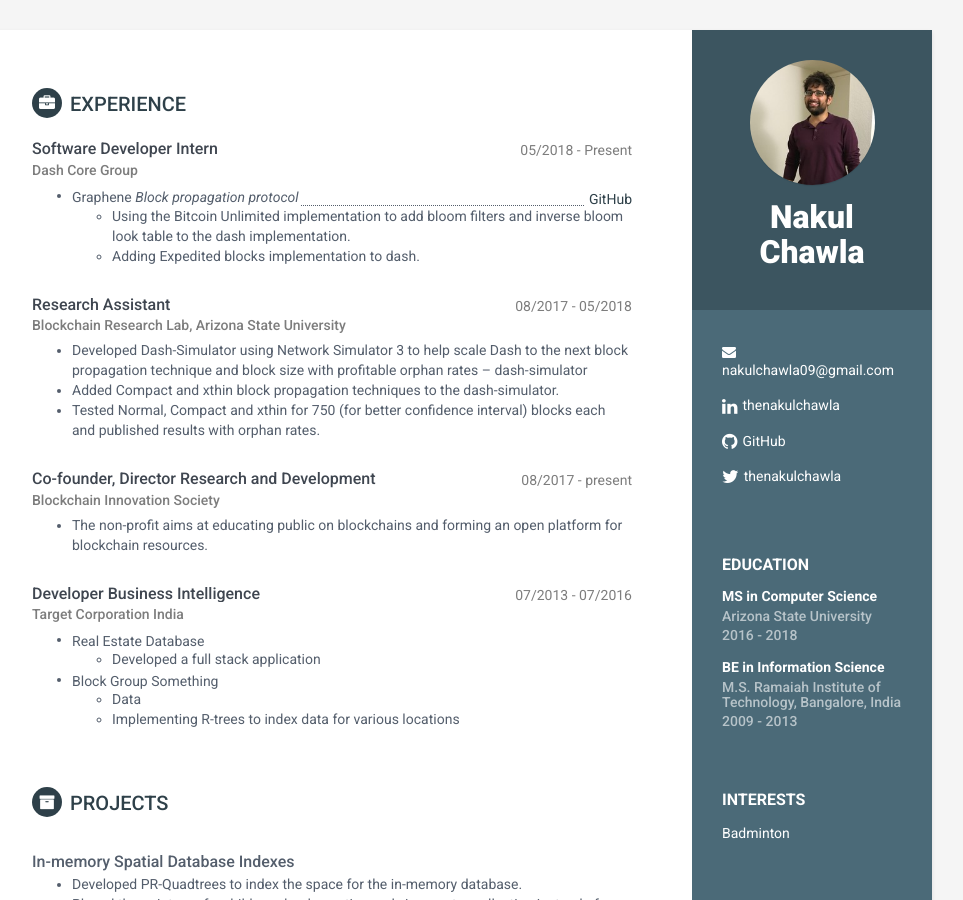
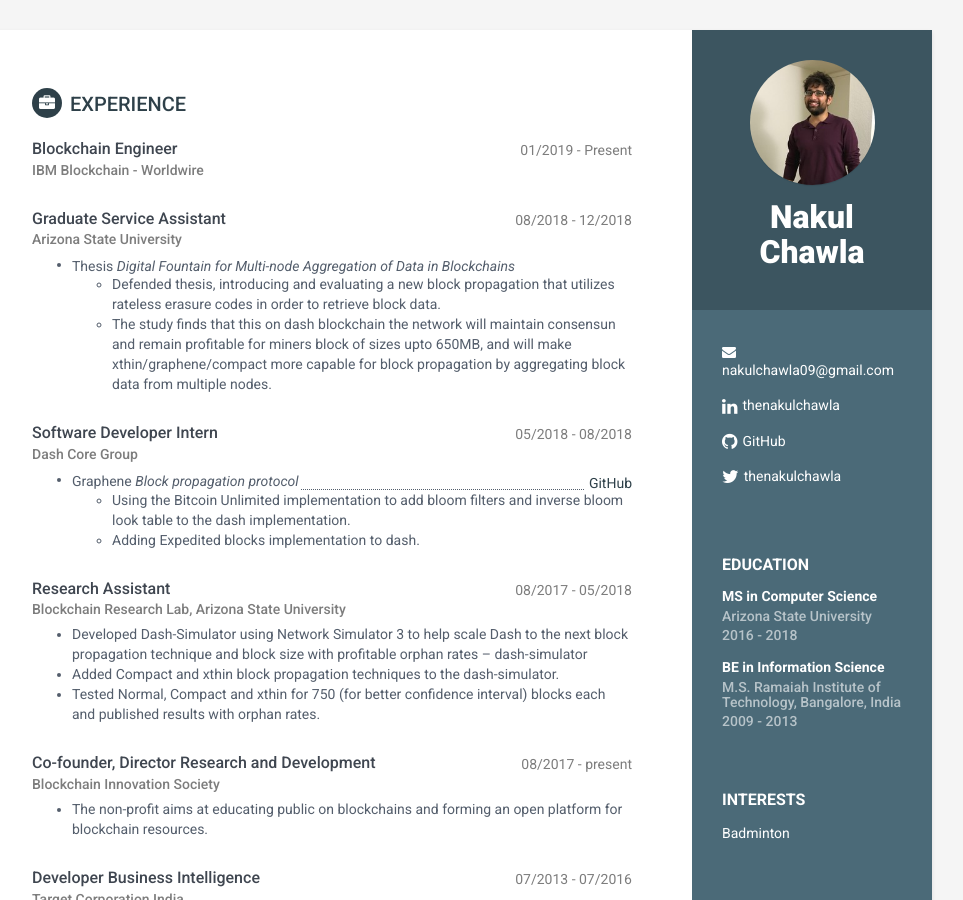
Before and after one commit to nakulchawla09/jite.sh, a Jekyll site: the page built from resume.html, in a window 1280 px wide and 900 px high. Shown: the whole window, without its empty margins (188-1151 px from the left). Built offline with Jekyll 4.4.1, drawn with Linux system fonts in a browser that asks for light colours.

Commit message:
Add thesis

```diff
--- a/_data/experiences.yml
+++ b/_data/experiences.yml
@@ -1,6 +1,23 @@
+- experience:
+  role: Blockchain Engineer
+  time: 01/2019 - Present
+  company: "IBM Blockchain - Worldwire "
+
+- experience:
+  role: Graduate Service Assistant
+  time: 08/2018 - 12/2018
+  company: "Arizona State University"
+  projects:
+
+      - title_left: "Thesis <em>Digital Fountain for Multi-node Aggregation of Data in Blockchains</em>"
+        # title_right: "<a href='https://github.com/thenakulchawla/dash'>GitHub</a>"
+        details:
+            - "Defended thesis, introducing and evaluating a new block propagation that utilizes rateless erasure codes in order to retrieve block data."
+            - "The study finds that this on dash blockchain the network will maintain consensun and remain profitable for miners block of sizes upto 650MB, and will make xthin/graphene/compact more capable for block propagation by aggregating block data from multiple nodes."
+
 - experience:
   role: Software Developer Intern
-  time: 05/2018 - Present
+  time: 05/2018 - 08/2018
   company: "Dash Core Group"
   projects:
 
```
